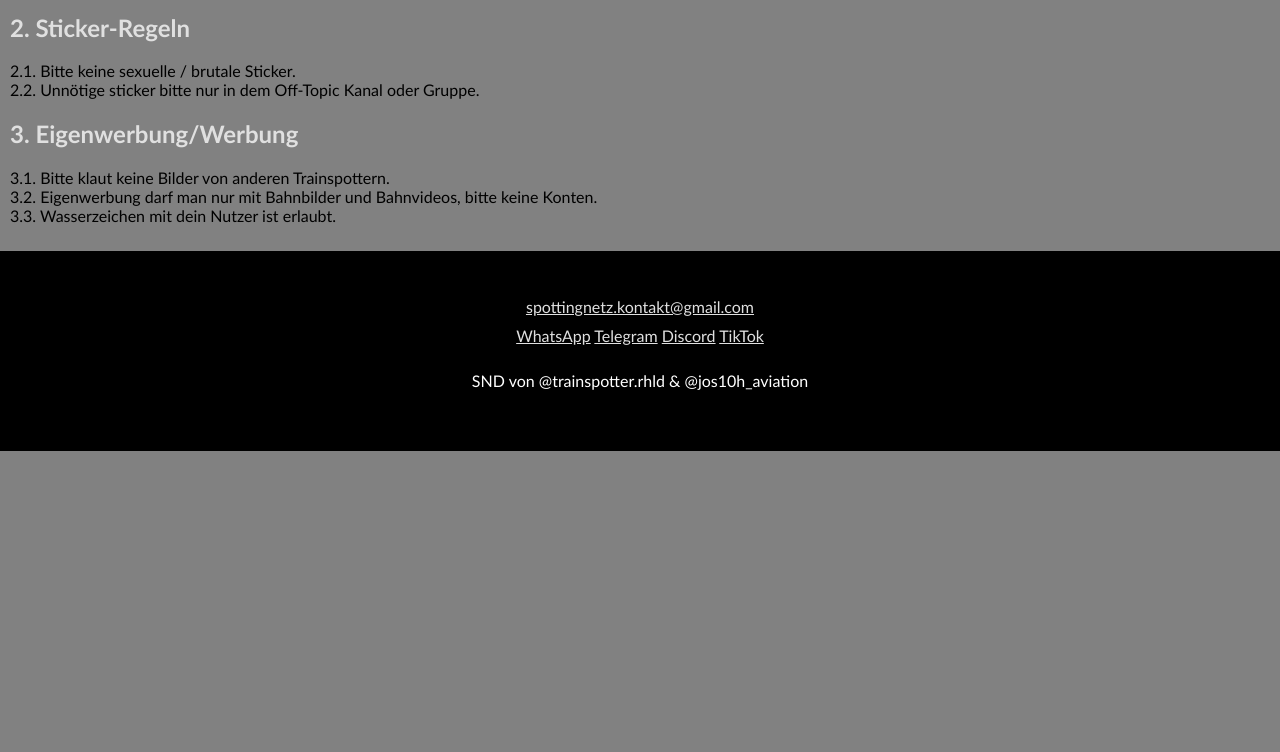
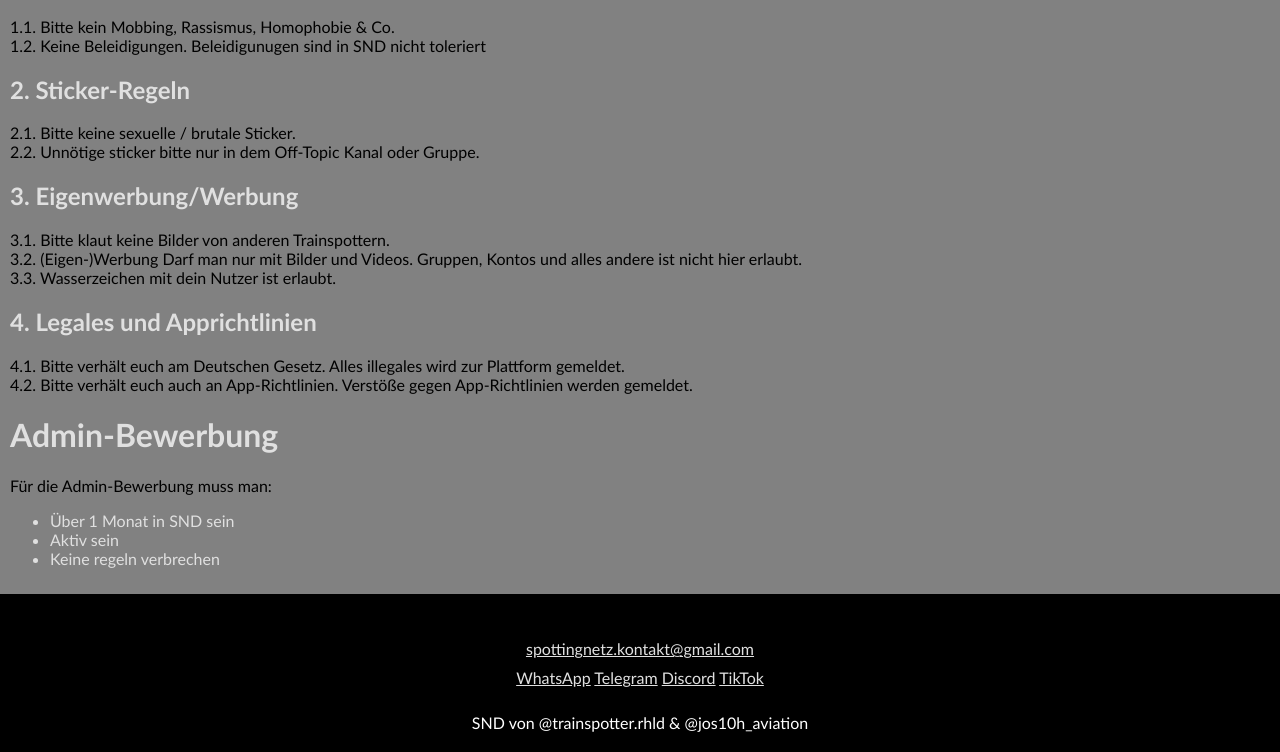
Before and after one commit to spotter-netzde/spotter-netzde.github.io, a plain HTML site: page regeln.html in a window 1280 px wide. Shown: the part 543-1295 px from the top of the page. Before the commit the page ends 994 px from the top, so only its background shows below. Drawn offline with Linux system fonts and the light colour scheme.

Commit message:
regeln aktualisiert

```diff
--- a/regeln.html
+++ b/regeln.html
@@ -23,17 +23,33 @@
         <div class="hero">
             <div class="hero-blur">
                 <h1>Spotter Netz DE</h1>
-                <p>Regeln</p>
+                <p>Regeln (akt. 16.04.2024)</p>
             </div>
         </div>
-
         <div class="content">
+            <h1>Gruppen-Regeln</h1>
             <h2>1. Respekt zu Menschen</h2>
-            <p>1.1. Bitte kein Mobbing, Rassismus, Homophobie & Co. <br> 1.2. Keine Beleidigungen. Beleidigunugen sind in SND nicht toleriert</p>
+            <p>1.1. Bitte kein Mobbing, Rassismus, Homophobie & Co. <br>
+                1.2. Keine Beleidigungen. Beleidigunugen sind in SND nicht toleriert</p>
             <h2>2. Sticker-Regeln</h2>
-            <p>2.1. Bitte keine sexuelle / brutale Sticker. <br> 2.2. Unnötige sticker bitte nur in dem Off-Topic Kanal oder Gruppe.</p>
+            <p>2.1. Bitte keine sexuelle / brutale Sticker. <br>
+                2.2. Unnötige sticker bitte nur in dem Off-Topic Kanal oder Gruppe.</p>
             <h2>3. Eigenwerbung/Werbung</h2>
-            <p>3.1. Bitte klaut keine Bilder von anderen Trainspottern.<br> 3.2. Eigenwerbung darf man nur mit Bahnbilder und Bahnvideos, bitte keine Konten.<br> 3.3. Wasserzeichen mit dein Nutzer ist erlaubt. </p>
+            <p>3.1. Bitte klaut keine Bilder von anderen Trainspottern.<br>
+                3.2. (Eigen-)Werbung Darf man nur mit Bilder und Videos. Gruppen, Kontos und alles andere ist nicht hier erlaubt.<br>
+                3.3. Wasserzeichen mit dein Nutzer ist erlaubt. </p>
+            <h2>4. Legales und Apprichtlinien</h2>
+            <p>4.1. Bitte verhält euch am Deutschen Gesetz. Alles illegales wird zur Plattform gemeldet. <br>
+            4.2. Bitte verhält euch auch an App-Richtlinien. Verstöße gegen App-Richtlinien werden gemeldet.
+            </p>
+            <h1>Admin-Bewerbung</h1>
+            <p>Für die Admin-Bewerbung muss man:
+                <ul>
+                    <li>Über 1 Monat in SND sein</li>
+                    <li>Aktiv sein</li>
+                    <li>Keine regeln verbrechen</li>
+                </ul>
+            </p>
         </div>
 
         <div class="footer">
```
